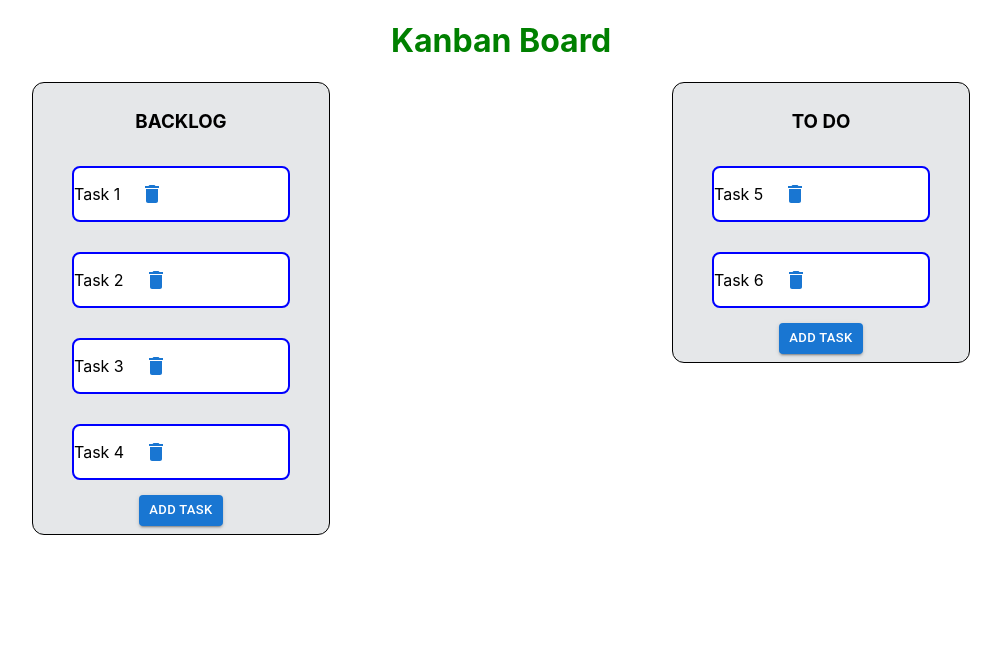
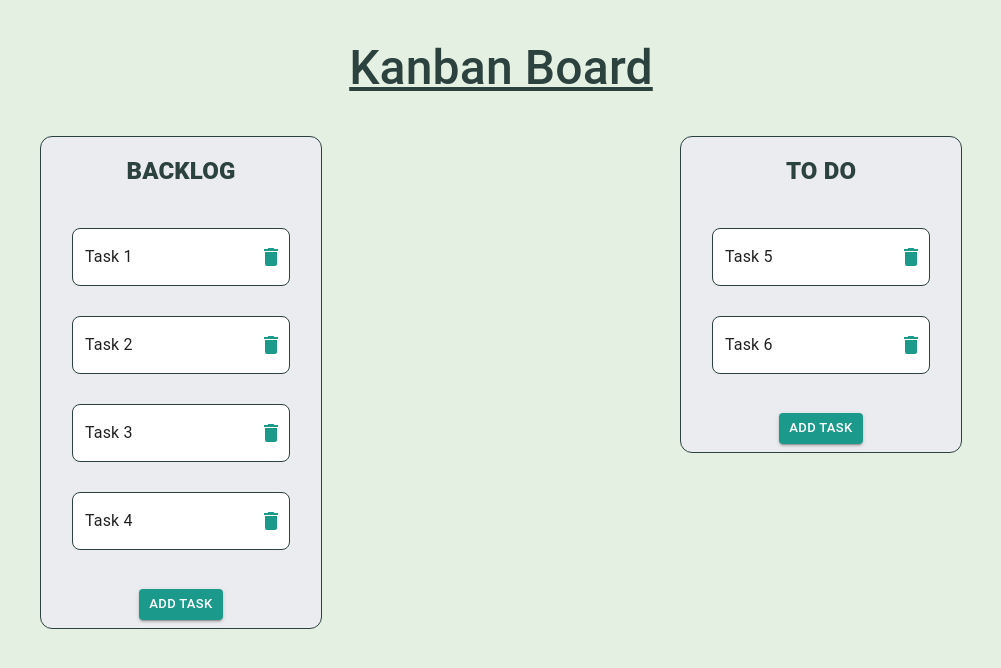
Before and after one commit to raquelsr/REACT-Kanban, a React (Create React App) app in the folder kanban-board/: page / in a window 1280 px wide. Shown: the top 668 px of the page, without its empty margins (139-1140 px from the left). Built offline with nearby package versions, Linux system fonts and the light colour scheme; data requests are answered from the project's data file.

Commit message:
Add theme and restyle

```diff
--- a/kanban-board/src/App.js
+++ b/kanban-board/src/App.js
@@ -1,10 +1,16 @@
 import './App.css';
 import { Board } from './components/Board';
+import { theme } from './styles/Theme';
+import { ThemeProvider } from '@emotion/react';
+import CssBaseline from '@mui/material/CssBaseline';
 
 function App() {
   return (
     <>
-      <Board />
+      <ThemeProvider theme={theme}>
+        <CssBaseline />
+        <Board />
+      </ThemeProvider>
     </>
   );
 }
--- a/kanban-board/src/components/Board.js
+++ b/kanban-board/src/components/Board.js
@@ -124,7 +124,10 @@ export const Board = () => {
       sx={{
         textAlign: 'center',
         '& h1': {
-          color: 'green',
+          color: '#2C423F',
+          fontSize: '3rem',
+          textDecoration: 'underline',
+          fontWeight: 500,
         },
       }}
     >
--- a/kanban-board/src/components/Column.js
+++ b/kanban-board/src/components/Column.js
@@ -21,13 +21,17 @@ export const Column = ({ column, taskList, index }) => {
         >
           <Box
             sx={{
-              background: '#E5E7E9',
-              px: 3,
+              background: '#ebecf0',
+              px: 2,
               py: 1,
               borderRadius: 3,
-              border: '1px solid black',
+              border: '1px solid #2C423F',
               '& h3': {
                 textTransform: 'uppercase',
+                color: '#2C423F',
+                fontSize: '1.5rem',
+                fontWeight: 900,
+                mt: 1,
               },
             }}
           >
@@ -41,6 +45,7 @@ export const Column = ({ column, taskList, index }) => {
                     display: 'flex',
                     justifyContent: 'space-around',
                     flexDirection: 'column',
+                    mb: 3,
                   }}
                 >
                   {dataColumn.tasks.map((task, index) => (
--- a/kanban-board/src/components/InputCard.js
+++ b/kanban-board/src/components/InputCard.js
@@ -32,23 +32,35 @@ export const InputCard = ({ setOpen, listId, type }) => {
       }}
     >
       <TextField
-        id="outlined-basic"
-        variant="outlined"
         onChange={handleOnChange}
         placeholder="Enter text..."
-        color="success"
+        color="primary"
         autoFocus
-        sx={{ background: 'white' }}
+        sx={{
+          background: '#FFF',
+          borderRadius: 2,
+        }}
       />
-      <ButtonGroup
-        size="small"
-        disableElevation
-        variant="contained"
-        aria-label="outlined primary button group"
-        sx={{ justifyContent: 'center' }}
+      <Box
+        sx={{
+          justifyContent: 'space-between',
+          textAlign: 'center',
+          display: 'flex',
+          mx: 2.5,
+        }}
       >
-        <Button onClick={handleBtnConfirm}>Add</Button>
         <Button
+          size="small"
+          variant="contained"
+          sx={{ width: '70px' }}
+          onClick={handleBtnConfirm}
+        >
+          Add
+        </Button>
+        <Button
+          variant="outlined"
+          sx={{ background: '#FFF', width: '70px' }}
+          size="small"
           onClick={() => {
             setTitle('');
             setOpen(false);
@@ -56,7 +68,7 @@ export const InputCard = ({ setOpen, listId, type }) => {
         >
           Cancel
         </Button>
-      </ButtonGroup>
+      </Box>
     </Box>
   );
 };
--- a/kanban-board/src/components/Task.js
+++ b/kanban-board/src/components/Task.js
@@ -4,7 +4,7 @@ import InputAdornment from '@mui/material/InputAdornment';
 import DeleteIcon from '@mui/icons-material/Delete';
 import { Draggable } from 'react-beautiful-dnd';
 import { Box } from '@mui/system';
-import { Button } from '@mui/material';
+import { Button, IconButton } from '@mui/material';
 
 export const Task = ({ task, index }) => {
   return (
@@ -18,16 +18,27 @@ export const Task = ({ task, index }) => {
           <Box
             sx={{
               background: 'white',
-              border: '2px solid blue',
+              border: '1px solid #2C423F',
               borderRadius: 2,
             }}
             style={{ margin: '15px' }}
           >
-            <div style={{ display: 'flex' }}>
+            <div
+              style={{
+                display: 'flex',
+                justifyContent: 'space-between',
+                padding: '0 6px 0 12px',
+              }}
+            >
               <p>{task.title}</p>
-              <Button>
+              <IconButton
+                color="primary"
+                size="small"
+                sx={{ mr: 0, pr: 0 }}
+                edge="end"
+              >
                 <DeleteIcon></DeleteIcon>
-              </Button>
+              </IconButton>
             </div>
           </Box>
         </div>
--- /dev/null
+++ b/kanban-board/src/styles/Theme.js
@@ -0,0 +1,12 @@
+import { createTheme } from '@mui/material/styles';
+
+export const theme = createTheme({
+  palette: {
+    background: {
+      default: '#e4f0e2',
+    },
+    primary: {
+      main: '#1b998b',
+    },
+  },
+});
```
